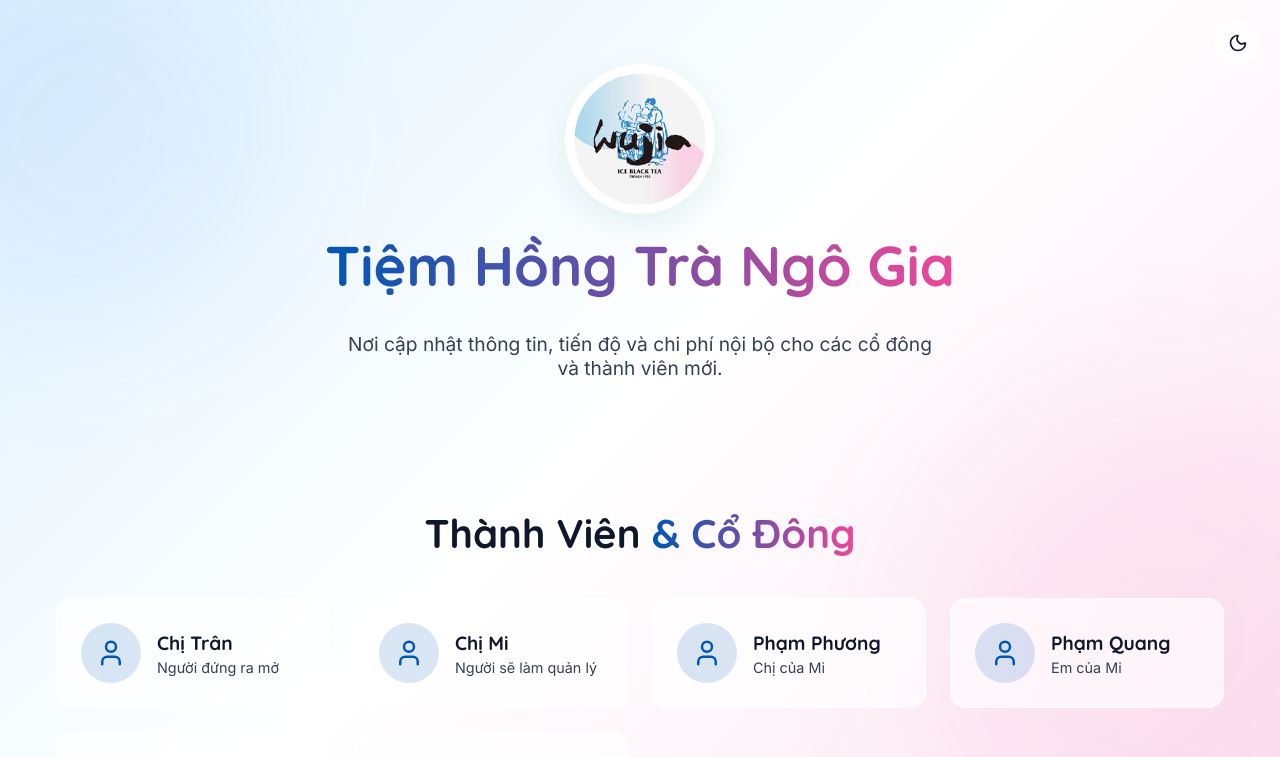
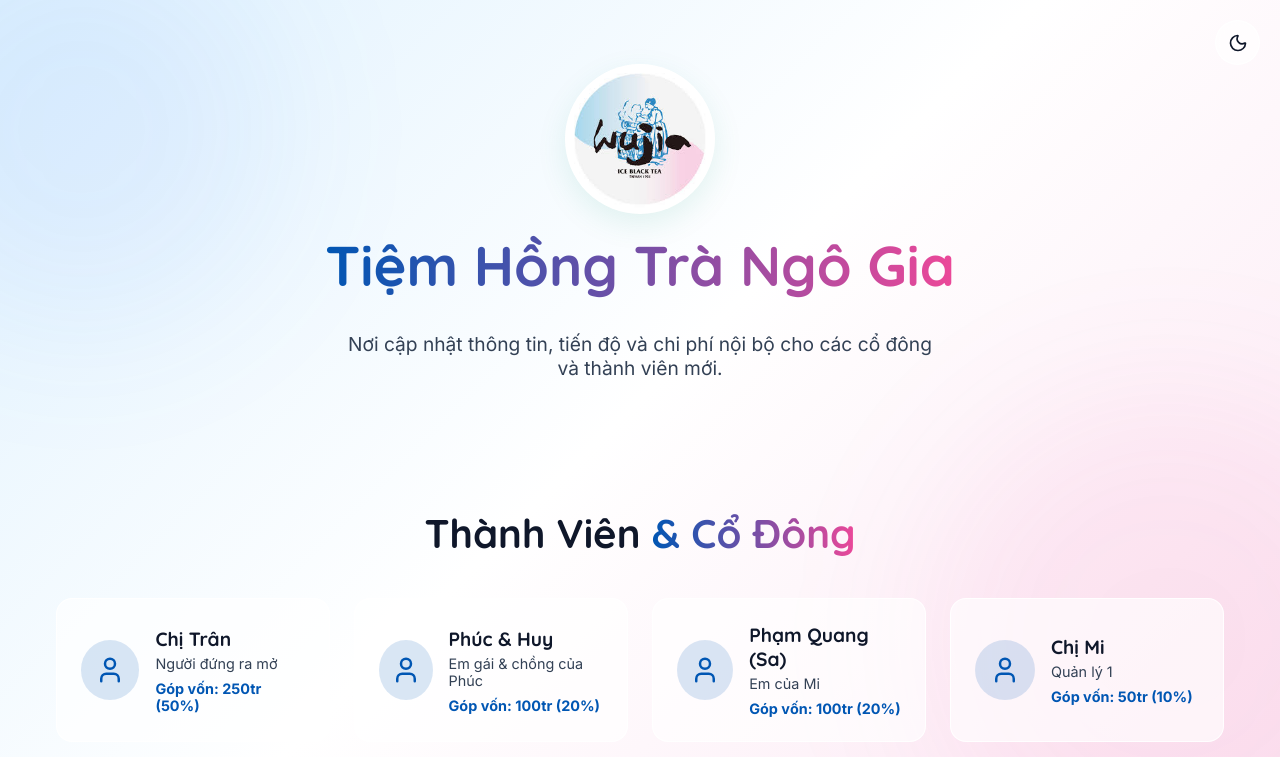
Before and after one commit to huy4vn/tea-shop-dashboard, a React (Vite) app: page / in a window 1280 px wide. Shown: the top 757 px of the page. Built offline with nearby package versions, Linux system fonts and the light colour scheme.

Commit message:
Update dynamic investment percentage

```diff
--- a/src/App.jsx
+++ b/src/App.jsx
@@ -17,13 +17,14 @@ function App() {
   const toggleTheme = () => setIsDarkMode(!isDarkMode);
 
   const team = [
-    { name: 'Chị Trân', role: 'Người đứng ra mở' },
-    { name: 'Chị Mi', role: 'Người sẽ làm quản lý' },
-    { name: 'Phạm Phương', role: 'Chị của Mi' },
-    { name: 'Phạm Quang', role: 'Em của Mi' },
-    { name: 'Phúc', role: 'Em gái của c Trân' },
-    { name: 'Lê Minh Huy', role: 'Chồng của Phúc' },
+    { name: 'Chị Trân', role: 'Người đứng ra mở', investment: 250 },
+    { name: 'Phúc & Huy', role: 'Em gái & chồng của Phúc', investment: 100 },
+    { name: 'Phạm Quang (Sa)', role: 'Em của Mi', investment: 100 },
+    { name: 'Chị Mi', role: 'Quản lý 1', investment: 50 },
+    { name: 'Chị Phương', role: 'Quản lý 2', investment: 0 },
   ];
+
+  const totalInvestment = team.reduce((sum, member) => sum + member.investment, 0);
 
   const steps = [
     {
@@ -107,6 +108,15 @@ function App() {
               <div className="team-info">
                 <h3>{member.name}</h3>
                 <p>{member.role}</p>
+                {member.investment > 0 ? (
+                  <p style={{ marginTop: '0.5rem', fontWeight: 'bold', color: 'var(--primary)' }}>
+                    Góp vốn: {member.investment}tr ({Number((member.investment / totalInvestment * 100).toFixed(1))}%)
+                  </p>
+                ) : (
+                  <p style={{ marginTop: '0.5rem', fontWeight: 'bold', color: 'var(--text-secondary)' }}>
+                    Không hùn vốn
+                  </p>
+                )}
               </div>
             </div>
           ))}
```
